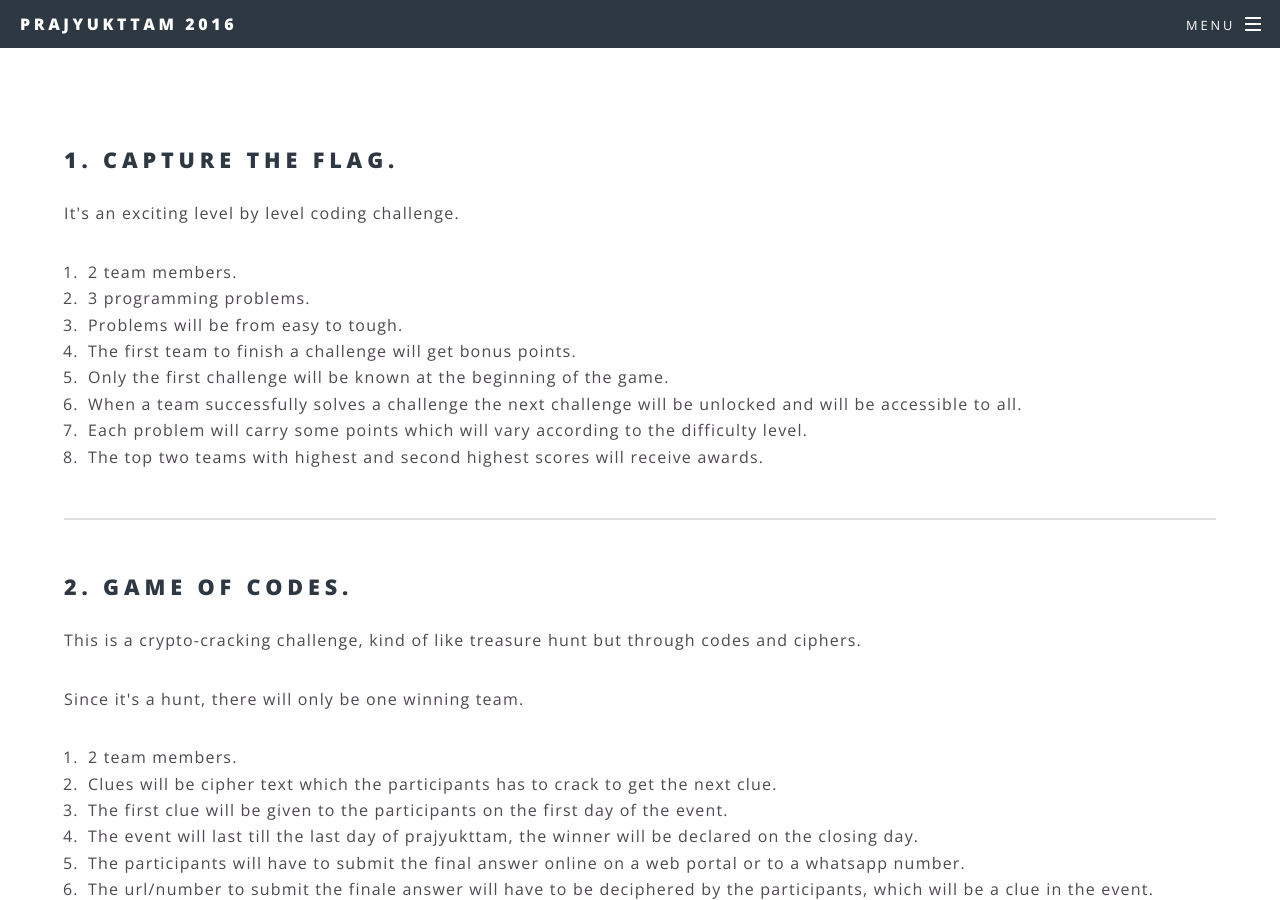
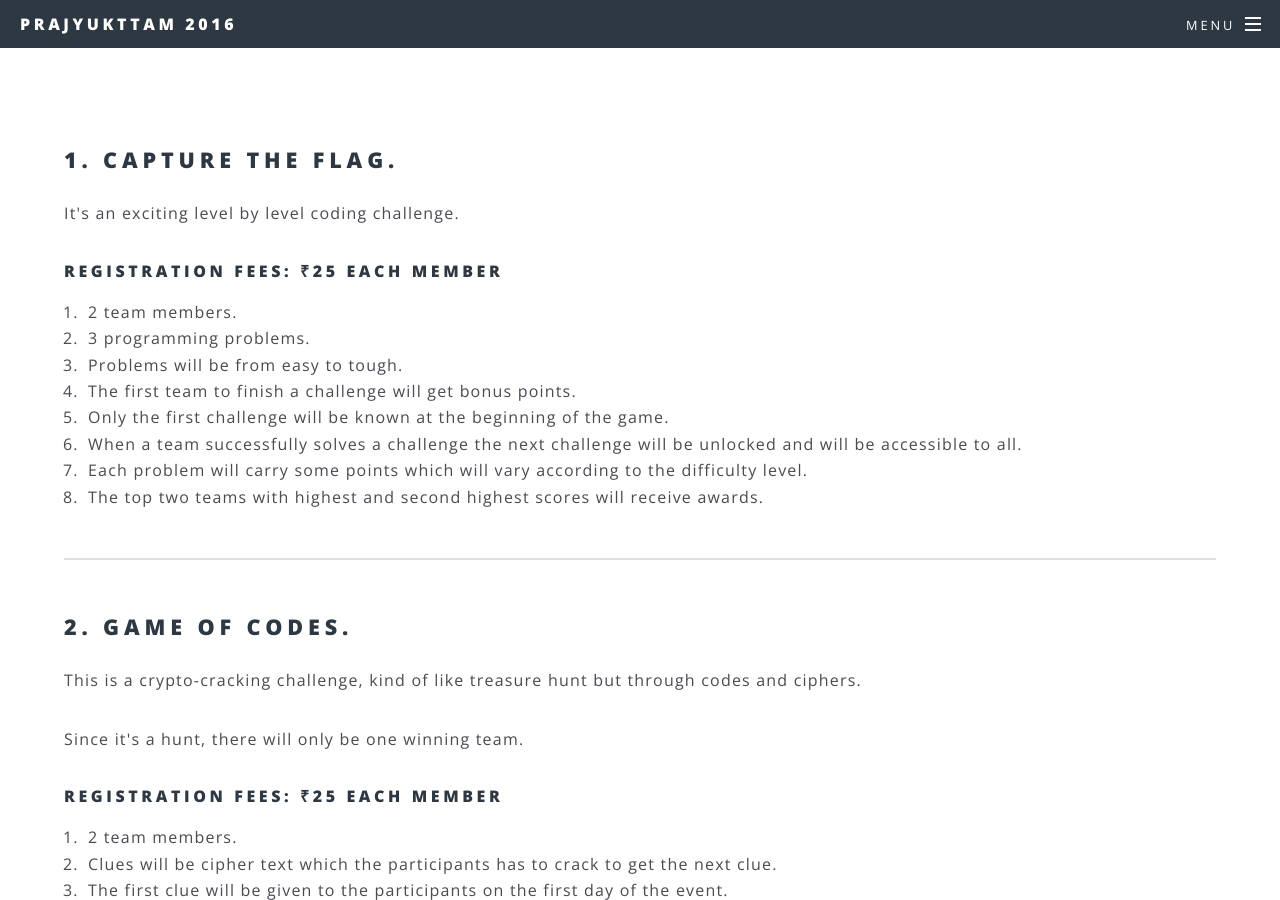
Before and after one commit to skyhitblog/prajyukttam.github.io, a Jekyll site: the page built from coding.html, in a window 1280 px wide and 900 px high, scrolled down 308 px. Built offline with Jekyll 4.4.1, drawn with Linux system fonts in a browser that asks for light colours; nearby versions of some CDN libraries; library files that are not in the unit come from our copies.

Commit message:
updated pages

```diff
--- a/coding.html
+++ b/coding.html
@@ -5,6 +5,7 @@ title: Coding
 
 <h2>1. Capture The Flag.</h2>
 <p>It's an exciting level by level coding challenge.</p>
+<h4>Registration fees: ₹25 each member</h4>
 
 <ol>
 <li>2 team members.</li>
@@ -22,6 +23,8 @@ title: Coding
 <h2>2. Game of Codes.</h2>
 <p>This is a crypto-cracking challenge, kind of like treasure hunt but through codes and ciphers.</p>
 <p>Since it's a hunt, there will only be one winning team.</p>
+<h4>Registration fees: ₹25 each member</h4>
+
 <ol>
 <li>2 team members.</li>
 <li>Clues will be cipher text which the participants has to crack to get the next clue.</li>
```
Also changed, not shown: 2 other files.
